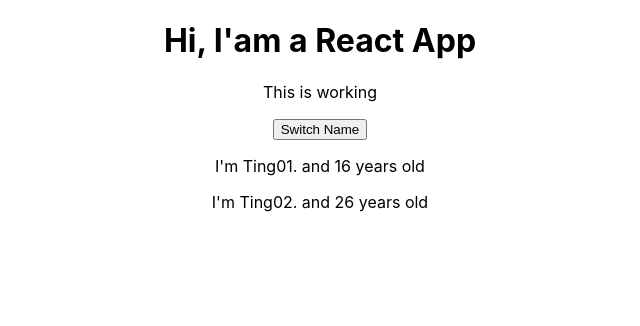
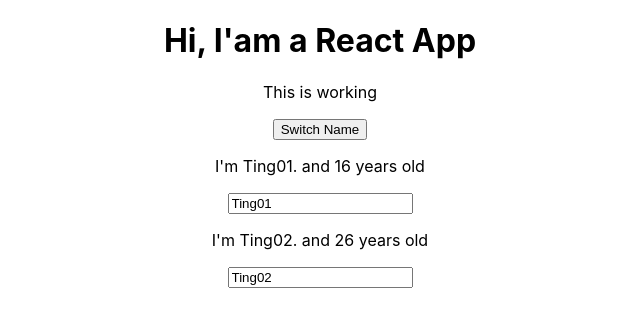
Before and after one commit to wisezt/react-complete-guide, a React (Create React App) app: page / in a window 1280 px wide. Shown: the top 326 px of the page, without its empty margins (320-960 px from the left). Built offline with nearby package versions, Linux system fonts and the light colour scheme.

Commit message:
Added event.target.value and onChange

```diff
--- a/src/App.js
+++ b/src/App.js
@@ -9,8 +9,6 @@
          {name: 'Ting01', age: '16'},
          {name: 'Ting02', age: '26'},
          {name: 'Ting03', age: '36'}
-
-
      ]
  });
 
@@ -26,9 +24,20 @@
 
          }
      );
+ }
+
+ const nameChangeHandler = (event) => {
+     setPersonsState({
+         persons: [
+             {name: 'Max', age: '16'},
+             {name: event.target.value, age: '26'},
+             {name: 'Ting03', age: '36'}
+         ]
 
 
 
+         }
+     )
 
  }
 
@@ -40,8 +49,16 @@
        <h1>Hi, I'am  a React App</h1>
 	   <p>This is working</p>
           <button onClick={switchNameHandler}> Switch Name</button>
-          <Person name = {personsState.persons[0].name} age= {personsState.persons[0].age} />
-          <Person name = {personsState.persons[1].name} age= {personsState.persons[1].age} />
+          <Person
+              name = {personsState.persons[0].name}
+              age= {personsState.persons[0].age} />
+          <Person
+              name = {personsState.persons[1].name}
+              age= {personsState.persons[1].age}
+              clinik={switchNameHandler}
+              changed={nameChangeHandler}
+          />
+
 
       </div>
 	  );
--- a/src/Person/Person.js
+++ b/src/Person/Person.js
@@ -4,11 +4,12 @@
 const person = (props) =>{
 	return (
 		<div>
-			<p> I'm {props.name}. and {props.age} years old </p>
+			<p > I'm {props.name}. and {props.age} years old </p>
 		    <p>{props.children}</p>
-		</div>
+            <input type="text" onChange={props.changed} value={props.name}/>
+</div>
 
-	)
+)
 
 
 };
```
